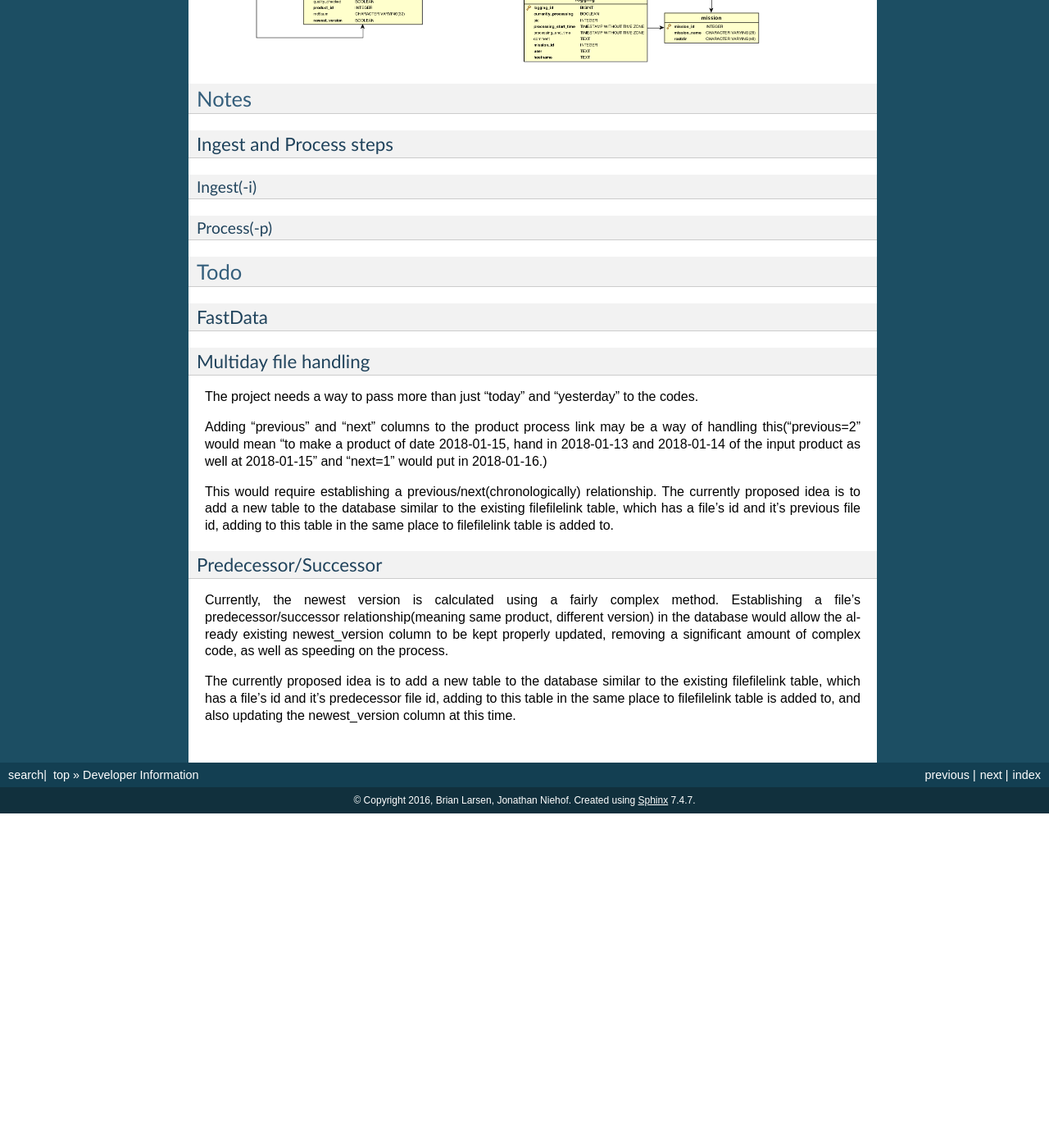
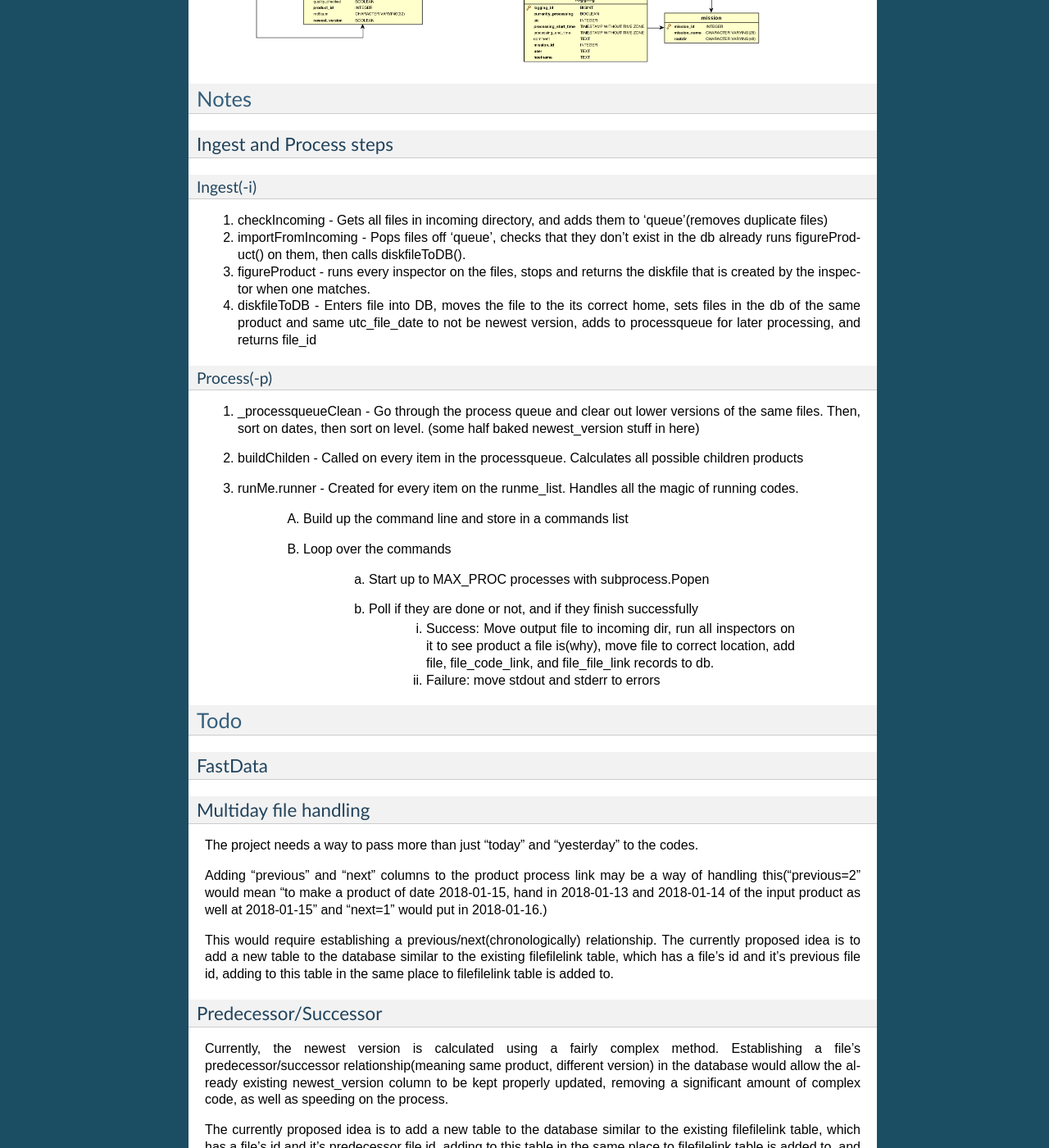
Before and after one commit to spacepy/dbprocessing, a Sphinx documentation site: the page built from sphinx/source/developer.rst, in a window 1280 px wide and 1400 px high, scrolled down 3279 px. Shown: the whole window at 82% size. Built offline with Sphinx 7.4.7, drawn with Linux system fonts in a browser that asks for light colours; formulas are drawn with MathJax 3; before the commit the page ends 4271 px from its top, so only the background shows below that.

Commit message:
Add Ingest and Process steps to the sphinx docs.

```diff
--- a/sphinx/source/developer.rst
+++ b/sphinx/source/developer.rst
@@ -137,10 +137,24 @@ Ingest and Process steps
 
 Ingest(-i)
 ----------
-
+1. checkIncoming - Gets all files in incoming directory, and adds them to 'queue'(removes duplicate files)
+2. importFromIncoming - Pops files off 'queue', checks that they don't exist in the db already runs figureProduct() on them, then calls diskfileToDB().
+3. figureProduct - runs every inspector on the files, stops and returns the diskfile that is created by the inspector when one matches.
+4. diskfileToDB - Enters file into DB, moves the file to the its correct home, sets files in the db of the same product and same utc_file_date to not be newest version, adds to processqueue for later processing, and returns file_id
 
 Process(-p)
 -----------
+1. _processqueueClean - Go through the process queue and clear out lower versions of the same files. Then, sort on dates, then sort on level. (some half baked newest_version stuff in here)
+2. buildChilden - Called on every item in the processqueue. Calculates all possible children products
+3. runMe.runner - Created for every item on the runme_list. Handles all the magic of running codes.
+
+	A. Build up the command line and store in a commands list
+	B. Loop over the commands
+
+		a. Start up to MAX_PROC processes with subprocess.Popen
+		b. Poll if they are done or not, and if they finish successfully
+			i. Success: Move output file to incoming dir, run all inspectors on it to see product a file is(why), move file to correct location, add file, file_code_link, and file_file_link records to db.
+			ii. Failure: move stdout and stderr to errors
 
 ****
 Todo
```
Also changed, not shown: 1 other file.
